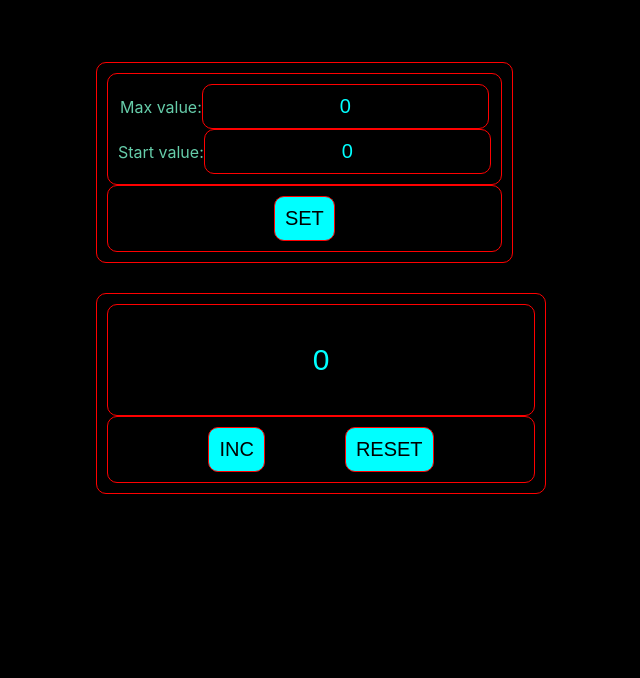
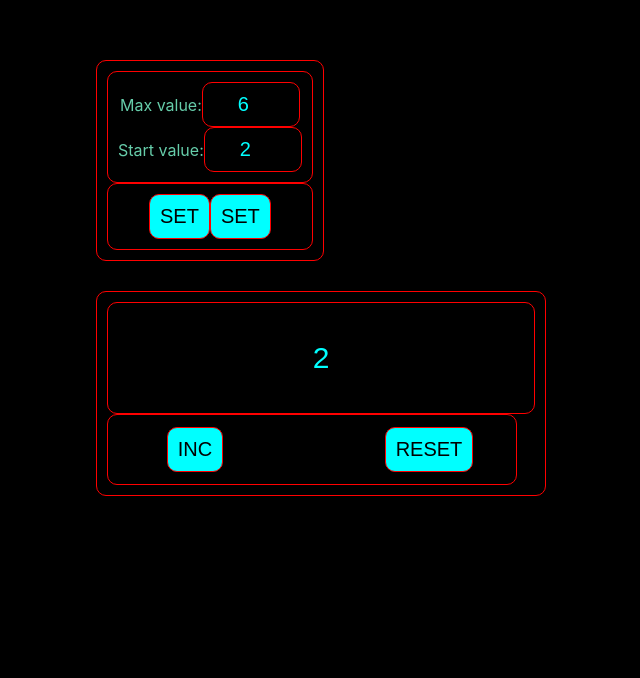
Before and after one commit to Chernik1991/counter2, a React (Create React App) app: page / in a window 1280 px wide. Shown: the part 122-800 px from the top of the page, without its empty margins (319-959 px from the left). Built offline with nearby package versions, Linux system fonts and the light colour scheme.

Commit message:
Counter v2 maxValue, minValue, button input out in App

```diff
--- a/src/App.tsx
+++ b/src/App.tsx
@@ -1,14 +1,23 @@
-import React from 'react';
+import React, {useState} from 'react';
 import {Count} from './Count';
 import {Set} from './Set';
 import './App.css'
 
 export const App = () => {
-    let maxValue=5;
+    let [maxValue,setMaxValue]=useState(6);
+    const inca = () => {
+        maxValue = maxValue + 1
+        return setMaxValue(maxValue)
+    }
+    let [minValue,setMinValue]=useState(2);
+    const inca2 = () => {
+        minValue = minValue + 1
+        return setMinValue(minValue)
+    }
     return (
         <div className="App1">
-            <div className="App"><Set/></div>
-            <div className="App"><Count maxValue={maxValue}/></div>
+            <div className="App"><Set startValue={minValue} maxValue={maxValue} inca={inca} inca2={inca2}/></div>
+            <div className="App"><Count maxValue={maxValue} startValue={minValue}/></div>
         </div>
     );
 }
--- a/src/Count.module.css
+++ b/src/Count.module.css
@@ -35,9 +35,16 @@
   text-align: center;
 }
 .ButtonBorder{
+  display:inline-block;
   border: 1px solid red;
   padding: 10px;
   border-radius: 10px;
   background-color: black;
   text-align: center;
 }
+.ButtonLi{
+  display:inline-block;
+  width: 190px;
+  padding: 2px;
+  background-color: black;
+}
--- a/src/Count.tsx
+++ b/src/Count.tsx
@@ -1,24 +1,39 @@
 import React, {useState} from 'react';
-import s from'./Count.module.css'
-export const Count = (props:any) => {
-    let [value, setValue] = useState<number>(0)
+import s from './Count.module.css'
+import {Button} from './component/Button';
+import {Input} from './component/Input';
+
+type CountPropsType={
+    maxValue:number,
+    startValue:number,
+}
+
+export const Count = (props: CountPropsType) => {
+    let [value, setValue] = useState<number>(props.startValue)
     const inc = () => {
-        if (value<props.maxValue){
-        value = value + 1}
+        debugger
+        if (value < props.maxValue) {
+            value = value + 1
+        }
         return setValue(value)
     }
-const res =()=>{
-    return setValue(0)
-}
+    const res = () => {
+        return setValue(props.startValue)
+    }
     return (
         <div className={s.Count}>
-            <input value={value} className={s.Input} />
+            <Input value={value} className={s.Input} />
             <div>
-                <div className={s.ButtonBorder}>
-                    <button onClick={inc} className={s.Button1}>INC</button>
-                    <button onClick={res} className={s.Button2}>RESET</button>
-                </div>
+                <li className={s.ButtonBorder}>
+                    <li className={s.ButtonLi}>
+                        <Button callback={inc} className={s.Button1} name={'INC'}/>
+                    </li>
+                    <li className={s.ButtonLi}>
+                        <Button callback={res} className={s.Button2} name={'RESET'}/>
+                    </li>
+                </li>
             </div>
         </div>
-    );
+    )
+        ;
 };
--- a/src/Set.tsx
+++ b/src/Set.tsx
@@ -1,29 +1,31 @@
 import React, {useState} from 'react';
 import s from './Set.module.css'
+import {Button} from './component/Button';
+import {Input} from './component/Input';
 
-export const Set = () => {
-    let [value, setValue] = useState<number>(0)
-    const inc = () => {
-        value = value + 1
-        return setValue(value)
-    }
-    const res = () => {
-        return setValue(0)
-    }
+type SetPropsType={
+    startValue:number,
+    maxValue:number,
+    inca:()=>void
+    inca2:()=>void
+}
+export const Set = (props:SetPropsType) => {
+
     return (
         <div className={s.Set}>
             <div className={s.ButtonBorder}>
                 <div>
                     Max value:
-                    <input value={value} className={s.Input}/>
+                    <Input type={"number"} value={props.maxValue} className={s.Input}/>
                 </div>
                 <div>
                     Start value:
-                    <input value={0} className={s.Input}/>
+                    <Input type={"number"} value={props.startValue} className={s.Input}/>
                 </div>
             </div>
             <div className={s.ButtonBorder}>
-                <button onClick={inc} className={s.Button}>SET</button>
+                <Button callback={props.inca} className={s.Button} name={'SET'}/>
+                <Button callback={props.inca2} className={s.Button} name={'SET'}/>
             </div>
         </div>
     );
--- /dev/null
+++ b/src/component/Button.tsx
@@ -0,0 +1,18 @@
+import React from 'react';
+
+type ButtonPropsType = {
+    name: string,
+    callback: () => void,
+    className:string
+}
+
+export const Button = (props: ButtonPropsType) => {
+    const onClickHandler = () => {
+        props.callback()
+    }
+    return (
+        <>
+            <button onClick={onClickHandler} className={props.className}>{props.name}</button>
+        </>
+    );
+};
--- /dev/null
+++ b/src/component/Input.tsx
@@ -0,0 +1,15 @@
+import React from 'react';
+
+type InputPropsType = {
+    type?:string
+    value:number
+    className:string
+}
+
+export const Input = (props:InputPropsType) => {
+    return (
+        <>
+            <input type={props.type} step="1" value={props.value} min="1" max="100" className={props.className}/>
+        </>
+    );
+};
```
